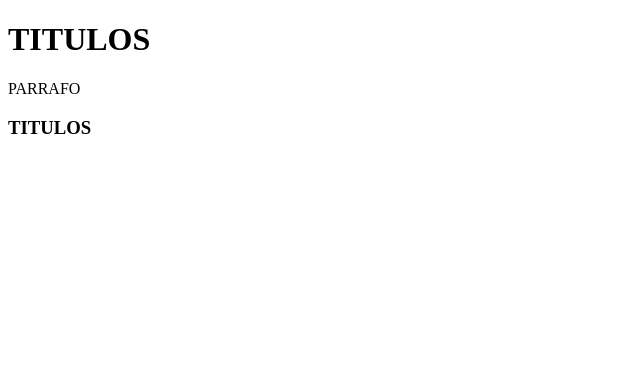
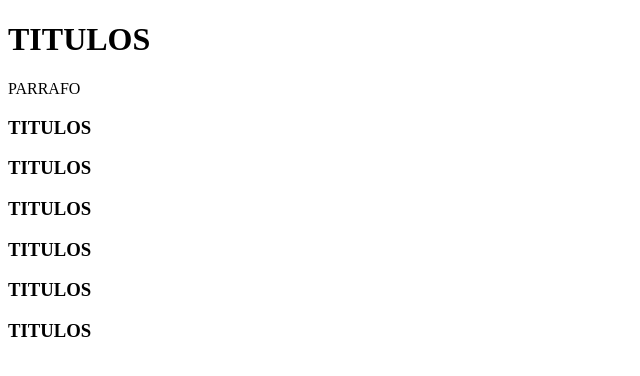
Before and after one commit to Carloncho37/ArgProg_Project_BE, a plain HTML site: page index.html in a window 1280 px wide. Shown: the whole page, without its empty margins (0-640 px from the left). Drawn offline with Linux system fonts and the light colour scheme.

Commit message:
se agregaron mas titulos

```diff
--- a/index.html
+++ b/index.html
@@ -10,6 +10,11 @@
     <h1>TITULOS</h1>
     <p> PARRAFO </p>
     <H3>TITULOS</H3>
+    <H3>TITULOS</H3>
+    <H3>TITULOS</H3>
+    <H3>TITULOS</H3>
+    <H3>TITULOS</H3>
+    <H3>TITULOS</H3>
 
 </body>
 </html>
```
